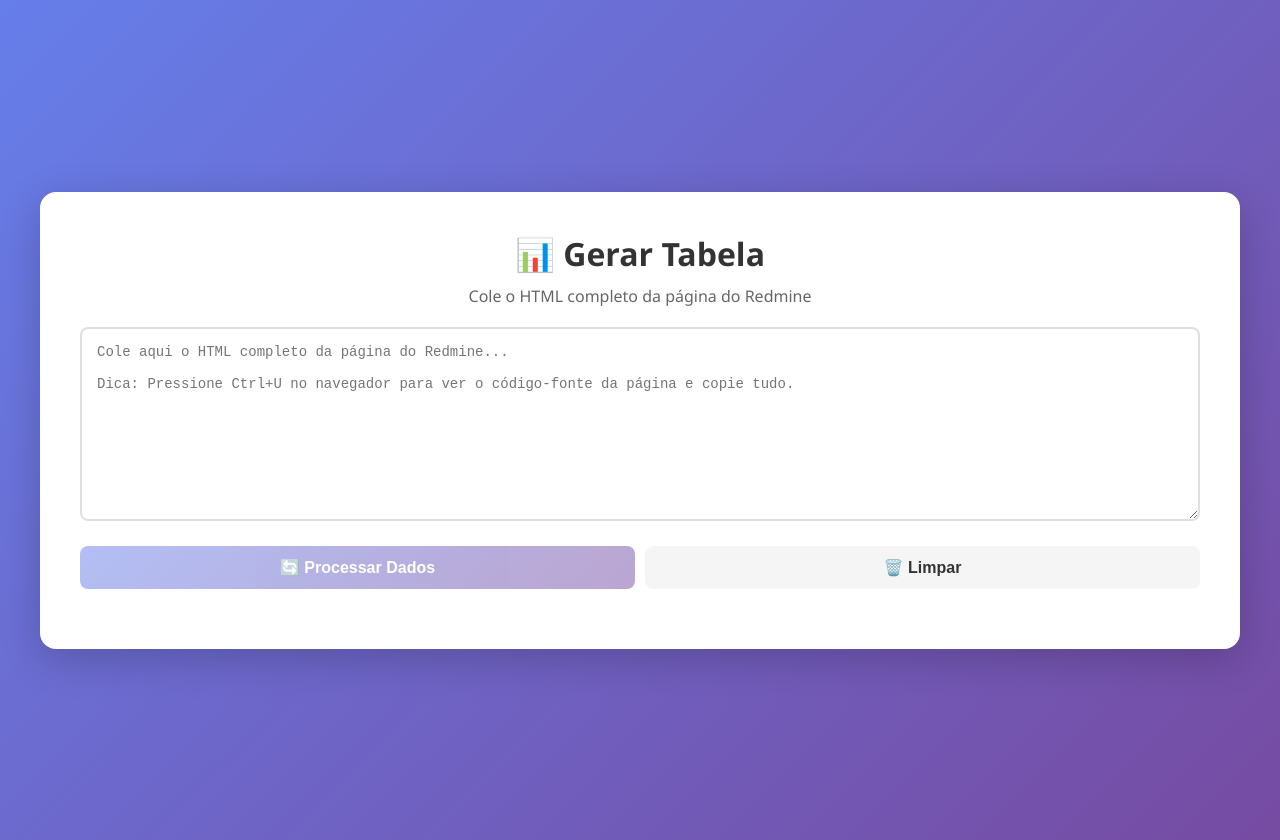
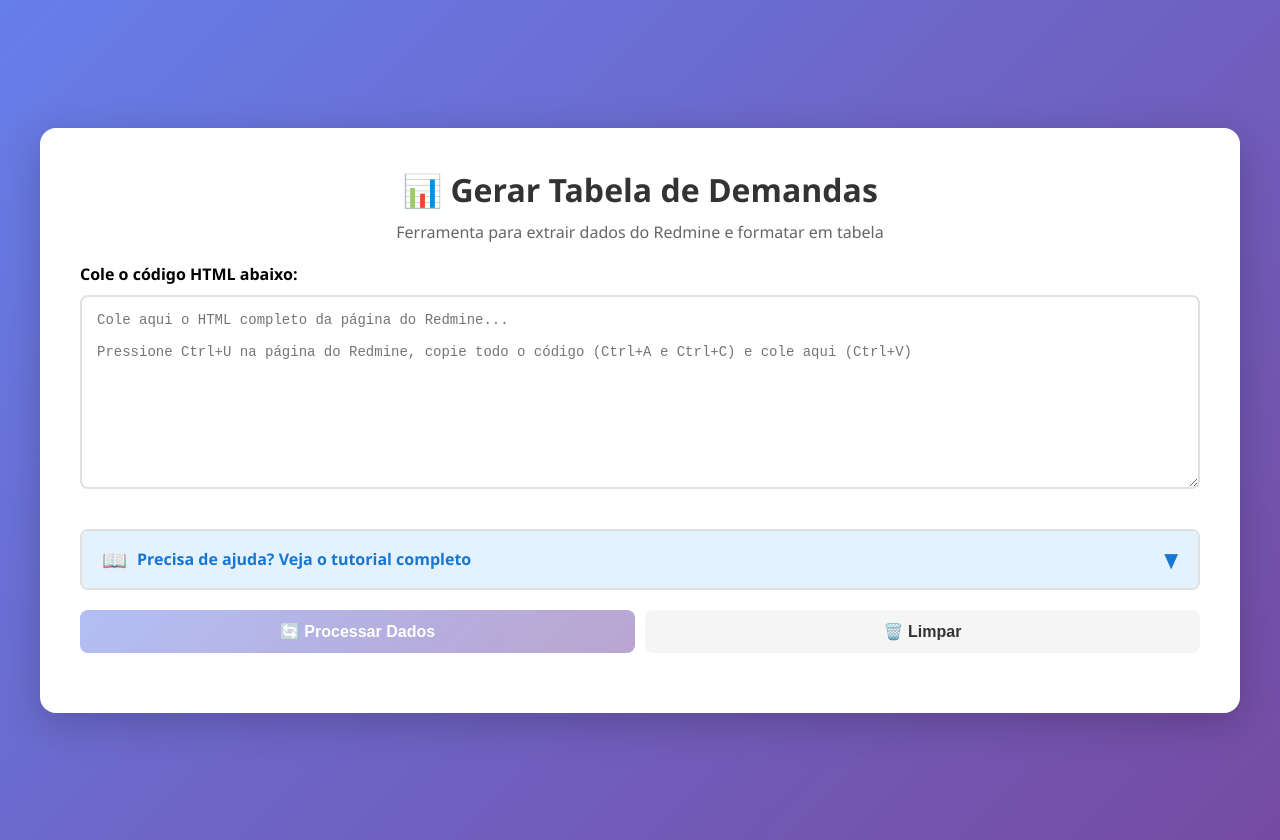
Before and after one commit to willyannov/gerar_tabela, a Next.js app: page / in a window 1280 px wide. Built offline with nearby package versions, Linux system fonts and the light colour scheme.

Commit message:
adicionado tutorial

```diff
--- a/app/page.tsx
+++ b/app/page.tsx
@@ -14,6 +14,7 @@ interface Registro {
 export default function Home() {
   const [inputText, setInputText] = useState('')
   const [registros, setRegistros] = useState<Registro[]>([])
+  const [tutorialExpanded, setTutorialExpanded] = useState(false)
 
   const processarDados = () => {
     processarHTML()
@@ -188,8 +189,14 @@ export default function Home() {
 </head>
 <body>
     <div class="info">
-        <strong>Instruções:</strong> Clique no botão abaixo para copiar os registros e cole no Word.<br>
-        <strong>Total de registros:</strong> ${dados.length} linhas de dados
+        <strong>📋 Instruções para colar no Word:</strong><br><br>
+        <strong style="color: #d97706;">⚠️ Total de registros: ${dados.length} linhas</strong><br>
+        Sua tabela no Word deve ter <strong>EXATAMENTE ${dados.length} linhas vazias</strong> (sem contar o cabeçalho).<br><br>
+        <strong>Passo a passo:</strong><br>
+        1️⃣ Clique no botão "📋 Copiar Registros" abaixo<br>
+        2️⃣ No Word, selecione as ${dados.length} linhas da tabela (apenas dados, sem cabeçalho)<br>
+        3️⃣ Cole com <strong>Ctrl + V</strong><br>
+        4️⃣ Certifique-se que a tabela esteja formatada: <strong>Arial, tamanho 10</strong>
     </div>
 
     <div class="button-container">
@@ -250,16 +257,144 @@ ${linhasTabela}
   return (
     <div className={styles.container}>
       <div className={styles.card}>
-        <h1 className={styles.title}>📊 Gerar Tabela</h1>
-        <p className={styles.subtitle}>Cole o HTML completo da página do Redmine</p>
+        <h1 className={styles.title}>📊 Gerar Tabela de Demandas</h1>
+        <p className={styles.subtitle}>Ferramenta para extrair dados do Redmine e formatar em tabela</p>
 
+        <h3 style={{ marginBottom: '10px', fontSize: '16px' }}>
+          Cole o código HTML abaixo:
+        </h3>
         <textarea
           className={styles.textarea}
-          placeholder="Cole aqui o HTML completo da página do Redmine...&#10;&#10;Dica: Pressione Ctrl+U no navegador para ver o código-fonte da página e copie tudo."
+          placeholder="Cole aqui o HTML completo da página do Redmine...&#10;&#10;Pressione Ctrl+U na página do Redmine, copie todo o código (Ctrl+A e Ctrl+C) e cole aqui (Ctrl+V)"
           value={inputText}
           onChange={(e) => setInputText(e.target.value)}
           rows={10}
         />
+
+        {/* Tutorial Expansível */}
+        <div style={{
+          backgroundColor: '#F5F5F5',
+          border: '2px solid #E0E0E0',
+          borderRadius: '8px',
+          marginTop: '15px',
+          marginBottom: '20px',
+          overflow: 'hidden'
+        }}>
+          <div
+            onClick={() => setTutorialExpanded(!tutorialExpanded)}
+            style={{
+              padding: '15px 20px',
+              cursor: 'pointer',
+              display: 'flex',
+              justifyContent: 'space-between',
+              alignItems: 'center',
+              backgroundColor: '#E3F2FD',
+              borderBottom: tutorialExpanded ? '2px solid #2196F3' : 'none',
+              userSelect: 'none'
+            }}
+          >
+            <div style={{ display: 'flex', alignItems: 'center', gap: '10px' }}>
+              <span style={{ fontSize: '20px' }}>📖</span>
+              <strong style={{ color: '#1976D2', fontSize: '16px' }}>
+                Precisa de ajuda? Veja o tutorial completo
+              </strong>
+            </div>
+            <span style={{
+              fontSize: '20px',
+              color: '#1976D2',
+              transform: tutorialExpanded ? 'rotate(180deg)' : 'rotate(0deg)',
+              transition: 'transform 0.3s ease'
+            }}>
+              ▼
+            </span>
+          </div>
+
+          <div style={{
+            maxHeight: tutorialExpanded ? '3000px' : '0',
+            opacity: tutorialExpanded ? 1 : 0,
+            overflow: 'hidden',
+            transition: 'max-height 0.3s cubic-bezier(0.4, 0, 0.2, 1), opacity 0.5s ease',
+            transform: tutorialExpanded ? 'scaleY(1)' : 'scaleY(0.95)',
+            transformOrigin: 'top'
+          }}>
+            <div style={{
+              padding: tutorialExpanded ? '20px' : '0 20px',
+              transition: 'padding 0.3s cubic-bezier(0.4, 0, 0.2, 1)'
+            }}>
+              <div style={{ marginBottom: '20px' }}>
+                <h3 style={{ color: '#1976D2', fontSize: '16px', marginBottom: '10px' }}>
+                  🌐 PASSO 1: Abrir o Código Fonte da Página do Redmine
+                </h3>
+                <ol style={{ margin: '0', paddingLeft: '20px', lineHeight: '1.8' }}>
+                  <li>Acesse a página do Redmine com as demandas que você quer processar</li>
+                  <li>Pressione <strong>Ctrl + U</strong> no teclado (abrirá uma nova aba com o código-fonte)</li>
+                  <li style={{ color: '#666', fontSize: '14px' }}>
+                    💡 <em>Alternativa:</em> Pressione <strong>F12</strong> → Clique na aba "Elements" →
+                    Clique com botão direito em <code>&lt;html&gt;</code> → "Copy" → "Copy outerHTML"
+                  </li>
+                </ol>
+              </div>
+
+              <div style={{ marginBottom: '20px' }}>
+                <h3 style={{ color: '#1976D2', fontSize: '16px', marginBottom: '10px' }}>
+                  📋 PASSO 2: Copiar o Código Fonte
+                </h3>
+                <ol style={{ margin: '0', paddingLeft: '20px', lineHeight: '1.8' }}>
+                  <li>Pressione <strong>Ctrl + A</strong> para selecionar todo o código</li>
+                  <li>Pressione <strong>Ctrl + C</strong> para copiar</li>
+                  <li>Volte para esta página</li>
+                  <li>Cole o código no campo acima usando <strong>Ctrl + V</strong></li>
+                </ol>
+              </div>
+
+              <div style={{ marginBottom: '20px' }}>
+                <h3 style={{ color: '#1976D2', fontSize: '16px', marginBottom: '10px' }}>
+                  🔄 PASSO 3: Processar os Dados
+                </h3>
+                <ol style={{ margin: '0', paddingLeft: '20px', lineHeight: '1.8' }}>
+                  <li>Clique no botão <strong>"🔄 Processar Dados"</strong></li>
+                  <li>Uma nova aba será aberta automaticamente com a tabela formatada</li>
+                  <li>Na nova aba, clique no botão <strong>"📋 Copiar Registros"</strong></li>
+                </ol>
+              </div>
+
+              <div style={{
+                backgroundColor: '#FFF3CD',
+                border: '2px solid #FFC107',
+                borderRadius: '6px',
+                padding: '15px',
+                marginTop: '15px'
+              }}>
+                <h3 style={{ color: '#F57C00', fontSize: '16px', marginBottom: '10px' }}>
+                  📄 PASSO 4: Colar no Word (.docx)
+                </h3>
+                <ol style={{ margin: '0', paddingLeft: '20px', lineHeight: '1.8' }}>
+                  <li>Abra seu documento Word (.docx)</li>
+                  <li><strong>IMPORTANTE:</strong> A tabela no Word deve ter <strong>EXATAMENTE a mesma quantidade de linhas</strong> que foram geradas (será informado na tela)</li>
+                  <li>Selecione as linhas da tabela no Word (apenas as linhas de dados, sem o cabeçalho)</li>
+                  <li>Cole os dados copiados com <strong>Ctrl + V</strong></li>
+                </ol>
+
+                <div style={{
+                  marginTop: '15px',
+                  padding: '12px',
+                  backgroundColor: '#FFE0B2',
+                  borderRadius: '4px',
+                  borderLeft: '4px solid #FF9800'
+                }}>
+                  <strong>⚠️ ATENÇÃO - Formatação da Tabela no Word:</strong>
+                  <ul style={{ margin: '8px 0 0 0', paddingLeft: '20px', lineHeight: '1.8' }}>
+                    <li>Antes de colar, <strong>remova toda formatação</strong> da tabela do Word</li>
+                    <li>Fonte: <strong>Arial, tamanho 10</strong></li>
+                    <li>Sem negrito, sem cores, sem bordas especiais</li>
+                    <li>Bordas simples pretas de 1pt</li>
+                    <li><strong>Dica:</strong> Selecione a tabela → Botão direito → "Limpar Formatação" ou use "Mesclar Formatação" ao colar</li>
+                  </ul>
+                </div>
+              </div>
+            </div>
+          </div>
+        </div>
 
         <div className={styles.buttonGroup}>
           <button
@@ -281,7 +416,15 @@ ${linhasTabela}
           <div className={styles.resultInfo}>
             ✅ <strong>{registros.length}</strong> registros processados! Uma nova aba foi aberta com a tabela.
             <br />
+            <strong style={{ color: '#F57C00', fontSize: '16px' }}>
+              ⚠️ IMPORTANTE: Sua tabela no Word deve ter EXATAMENTE {registros.length} linhas de dados!
+            </strong>
+            <br />
             <small>Se não abriu, verifique se o bloqueador de pop-ups está ativado.</small>
+            <br />
+            <small style={{ marginTop: '8px', display: 'block' }}>
+              💡 Na nova aba, clique em "📋 Copiar Registros" e cole no Word (Ctrl+V)
+            </small>
           </div>
         )}
       </div>
```
